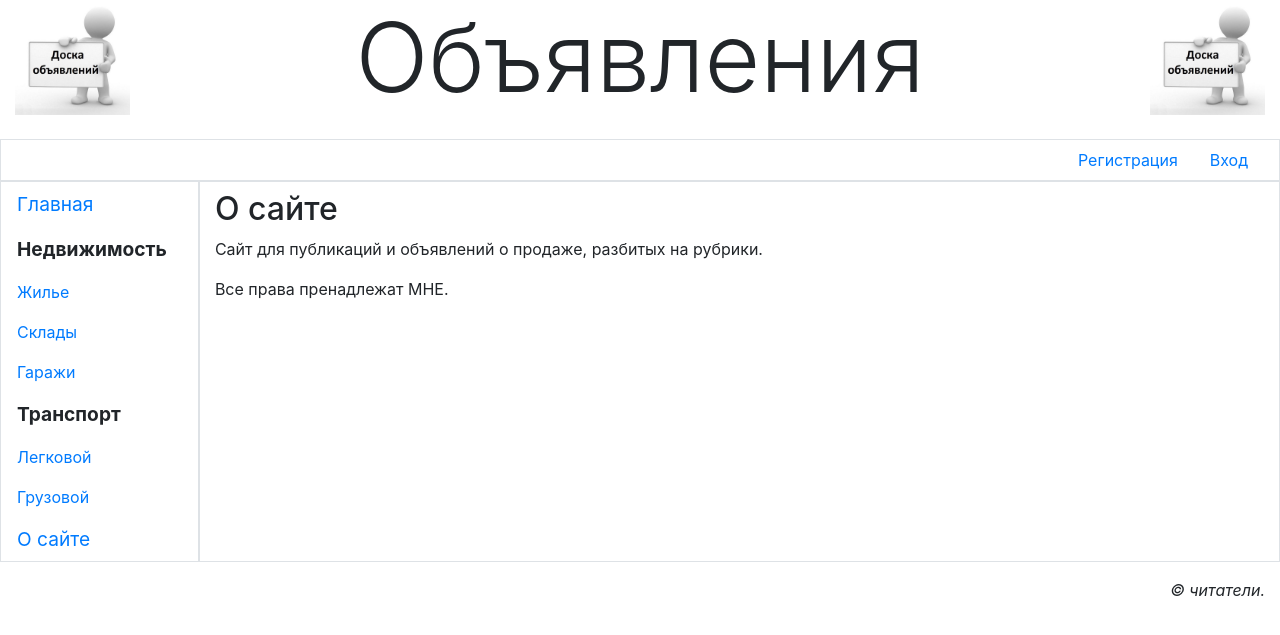
After one commit to mariya754/bboard, a Django app: page /about/ in a window 1280 px wide. The commit adds this page. Shown: the top 635 px of the page. Run offline with Django 3.2, Linux system fonts and the light colour scheme; some libraries are stand-ins or nearby versions.

Commit message:
add about page

```diff
--- a/main/templates/layout/basic.html
+++ b/main/templates/layout/basic.html
@@ -49,6 +49,7 @@
                 <span class="nav-link root font-weight-bold" href="#">Транспорт</span>
                 <a class="nav-link" href="#">Легковой</a>
                 <a class="nav-link" href="#">Грузовой</a>
+                <a class="nav-link root" href="{% url 'main:other' page='about' %}">О сайте</a>
             </nav>
             <section class="col border py-2">
                 {% bootstrap_messages %}
--- /dev/null
+++ b/main/templates/main/about.html
@@ -0,0 +1,13 @@
+{% extends "layout/basic.html" %}
+
+{% block title %}
+О сайте
+{% endblock %}
+
+{% block content %}
+
+<h2>О сайте</h2>
+<p>Сайт для публикаций и объявлений о продаже, разбитых на рубрики.</p>
+<p>Все права пренадлежат МНЕ.</p>
+
+{% endblock content %}
--- a/main/urls.py
+++ b/main/urls.py
@@ -1,8 +1,9 @@
 from django.urls import path
 
-from .views import index
+from .views import index, other_page
 
 app_name = 'main'
 urlpatterns = [
+    path('<str:page>/', other_page, name='other'),
     path('', index, name='index')
 ]
--- a/main/views.py
+++ b/main/views.py
@@ -1,5 +1,15 @@
 from django.shortcuts import render
+from django.http import HttpResponse, Http404
+from django.template import TemplateDoesNotExist
+from django.template.loader import get_template
 
 
 def index(request):
     return render(request, 'main/index.html')
+
+def other_page(request,page):
+    try:
+        template = get_template('main/' + page + '.html')
+    except TemplateDoesNotExist:
+        raise Http404
+    return HttpResponse(template.render(request=request))
```
